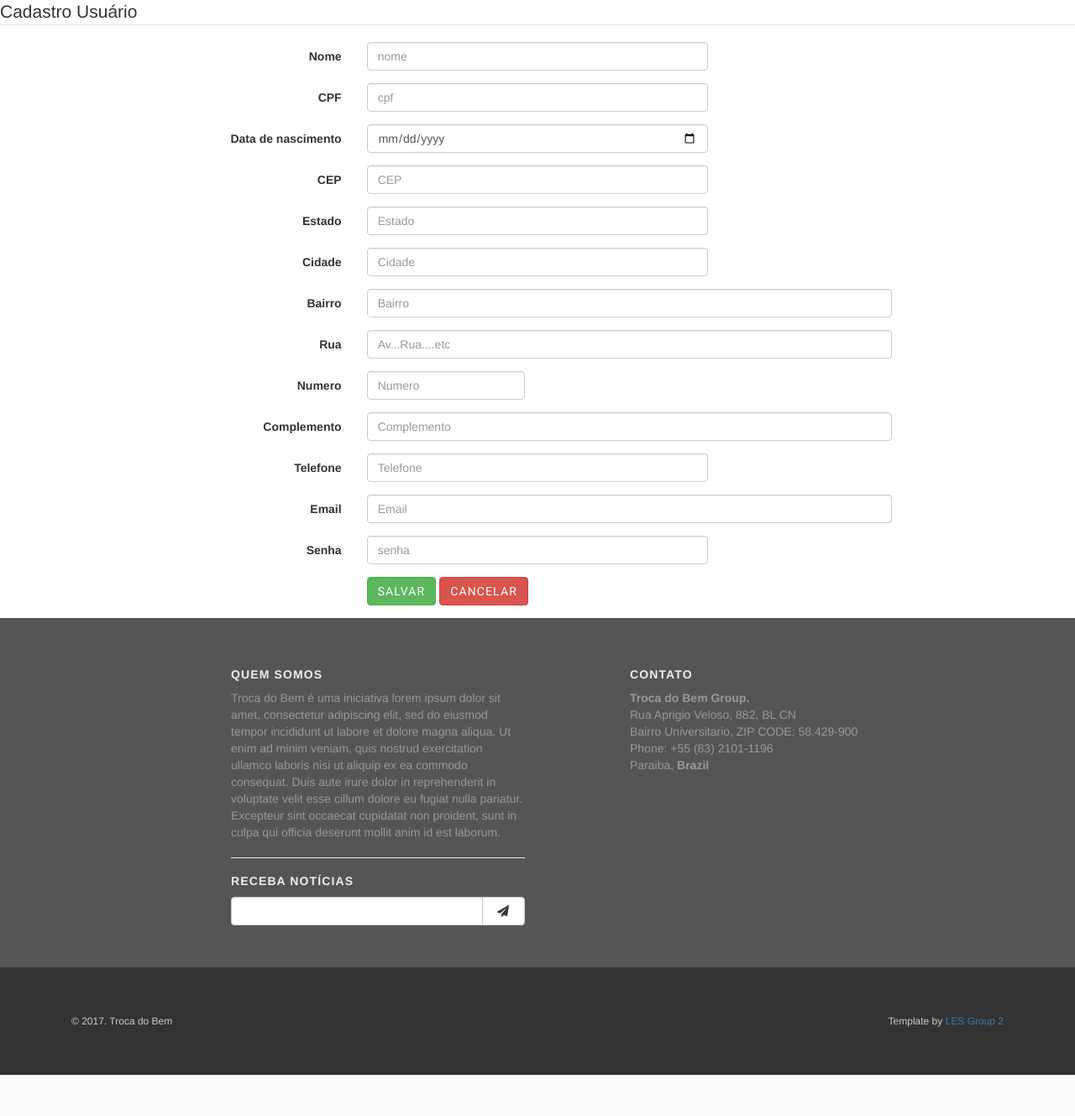
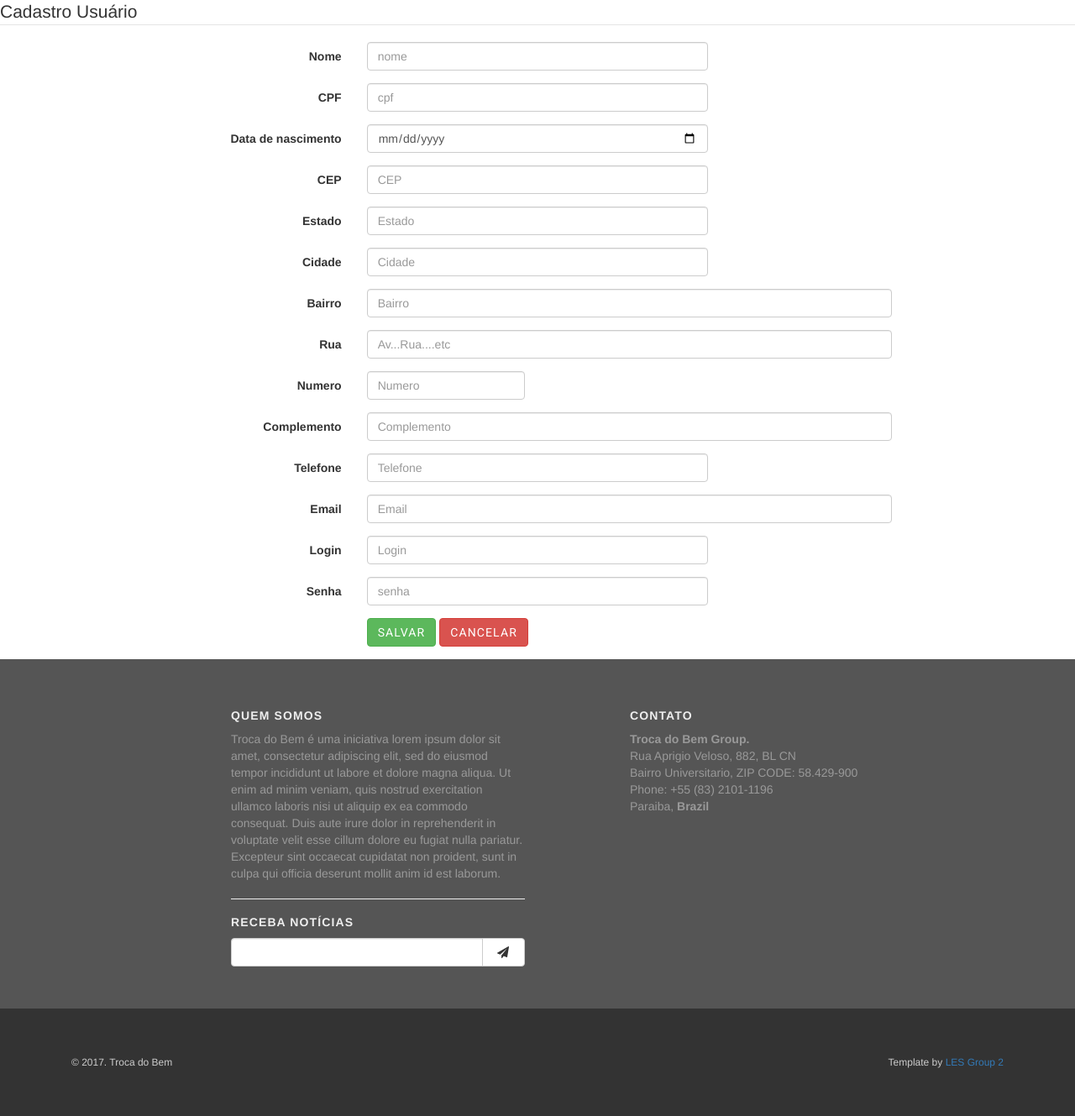
Before and after one commit to SauloNascimento/TrocaDoBem, a Django app: template app/templates/cadastros/cadastro-usuario.html in a window 1280 px wide. Shown: the part 153-1482 px from the top of the page at 84% size. Before the commit the page ends 1433 px from the top, so only its background shows below. Run offline with Django 3.2, Linux system fonts and the light colour scheme; the template is opened without the code that fills it, so the values that code supplies are empty; some libraries are stand-ins or nearby versions.

Commit message:
Correções de cadastro de usuário aplicadas. Feito por João Marcos e Tainah.

```diff
--- a/app/templates/cadastros/cadastro-usuario.html
+++ b/app/templates/cadastros/cadastro-usuario.html
@@ -31,7 +31,7 @@
         </script>
     </head>
     <body style="">
-    <form action="{% url 'cadastro_usuario_proc' %}" method="post"class="form-horizontal">
+    <form action="{% url 'cadastro_usuario_proc' %}" method="post" class="form-horizontal">
         <fieldset>
             {% csrf_token %}
 
@@ -59,9 +59,9 @@
             </div>
 
             <div class="form-group">
-                <label class="col-md-4 control-label" for="cep">Data de nascimento</label>
+                <label class="col-md-4 control-label" for="dataNascimento">Data de nascimento</label>
                 <div class="col-md-4">
-                    <input id="data" name="data" class="form-control input-md" type="date">
+                    <input id="dataNascimento" name="dataNascimento" class="form-control input-md" type="date">
 
                 </div>
             </div>
@@ -104,7 +104,7 @@
 
             <!-- Text input-->
             <div class="form-group">
-                <label class="col-md-4 control-label" for="logradouro">Rua</label>
+                <label class="col-md-4 control-label" for="rua">Rua</label>
                 <div class="col-md-6">
                     <input id="rua" name="rua" type="text" placeholder="Av...Rua....etc"
                            class="form-control input-md">
@@ -153,6 +153,16 @@
 
             <!-- Password input-->
             <div class="form-group">
+                <label class="col-md-4 control-label" for="login">Login</label>
+                <div class="col-md-4">
+                    <input id="login" name="login" type="text" placeholder="Login" class="form-control input-md"
+                           required="">
+
+                </div>
+            </div>
+
+            <!-- Password input-->
+            <div class="form-group">
                 <label class="col-md-4 control-label" for="senha">Senha</label>
                 <div class="col-md-4">
                     <input id="senha" name="senha" type="password" placeholder="senha" class="form-control input-md"
--- a/app/views/CadastroInstituicaoView.py
+++ b/app/views/CadastroInstituicaoView.py
@@ -22,8 +22,8 @@ def cadastro_inst(request):
                        telefone=request.POST['telefone'])
     try:
         inst.save()
-        messages.success(request, 'Cadastro realizado com sucesso.')
+        messages.success(request, 'Nova instituição cadastrada com sucesso.')
     except:
-        messages.error(request, 'Cadastro não realizado.')
+        messages.error(request, 'Instituição não foi cadastrada.')
 
     return HttpResponseRedirect(reverse('home'))
```
Also changed, not shown: app/models.py (+7 -7 lines), app/views/CadastroUsuarioView.py (+22 -21 lines), app/migrations/0007_auto_20171108_2238.py (added).
